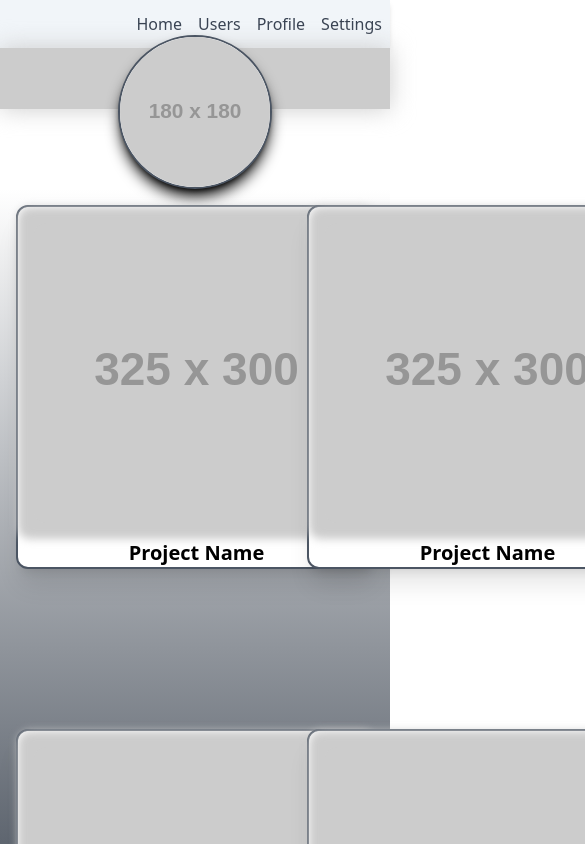
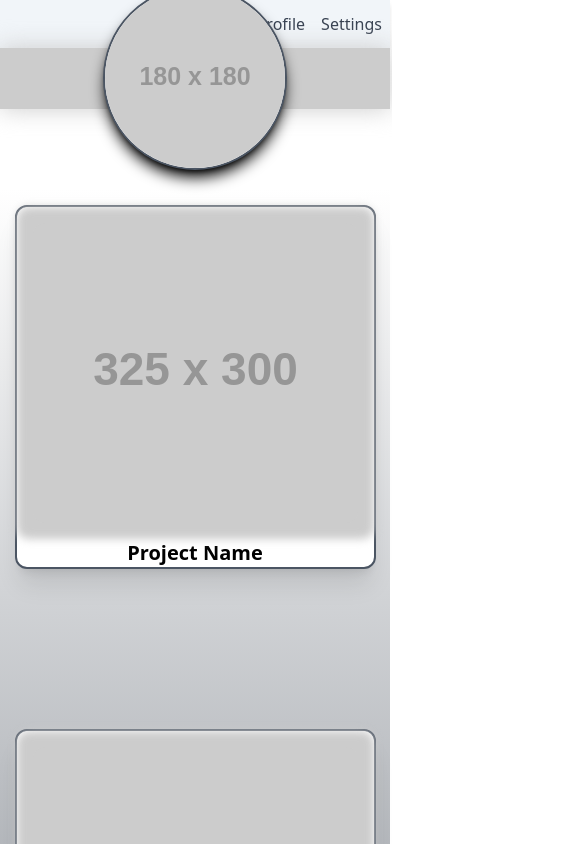
Before and after one commit to Steve-Morales/e-hub, a React (Create React App) app: page /profile in a window 390 px wide. Shown: the top 844 px of the page, 585 px wide, since content can reach past the window. Built offline with nearby package versions, Linux system fonts and the light colour scheme.

Commit message:
Media Query Fixes

```diff
--- a/src/views/Profile.jsx
+++ b/src/views/Profile.jsx
@@ -62,18 +62,18 @@ export default function Profile({match}) {
 
                 </div>
 
-                <div className="shadow-black shadow-lg absolute -bottom-20 w-fit border-2 rounded-full border-gray-600 bg-white">
+                <div className="shadow-black shadow-lg absolute sm:-bottom-16 md:-bottom-20 lg:-bottom-24 w-fit border-2 rounded-full border-gray-600 bg-white">
                     <img
-                        className="rounded-full object-contain"
+                        className="rounded-full object-contain sm:h-24 md:h-32 lg:h-40"
                         src="https://placehold.co/180x180"
                         alt="User"
-                        style={{ maxWidth: "150px", maxHeight: "150px" }}
+                        // style={{ maxWidth: "150px", maxHeight: "150px" }}
                     />
                 </div>
             </div>
 
             <div className="mt-20 flex items-center justify-center bg-gradient-to-b from-white to-gray-800">
-                <div className="grid grid-cols-2 gap-y-32 gap-x-48">
+                <div className="grid sm:grid-cols-1 lg:grid-cols-2 gap-y-32 gap-x-48">
                     <ProjectCard />
                     <ProjectCard />
                     <ProjectCard />
```
